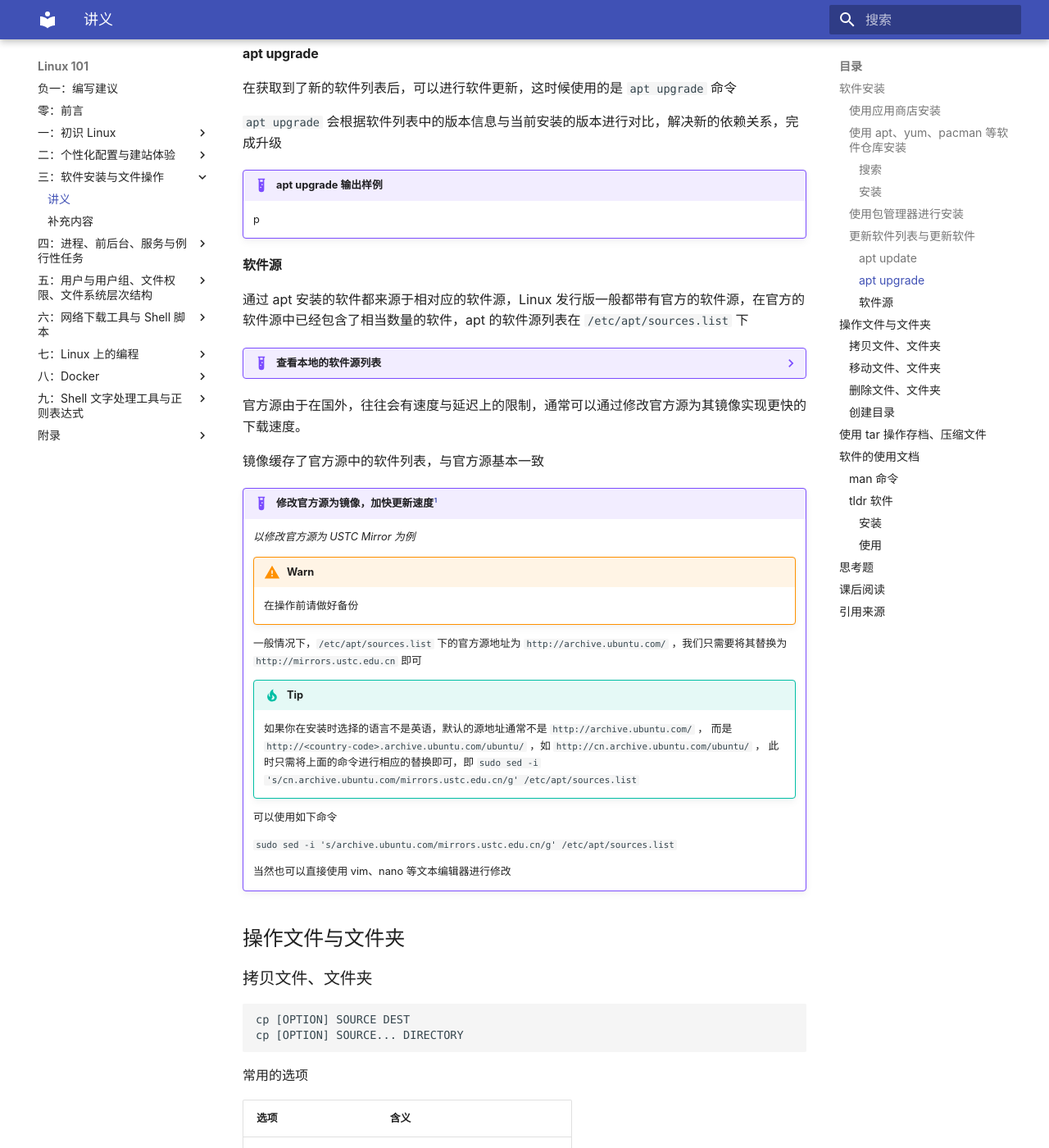
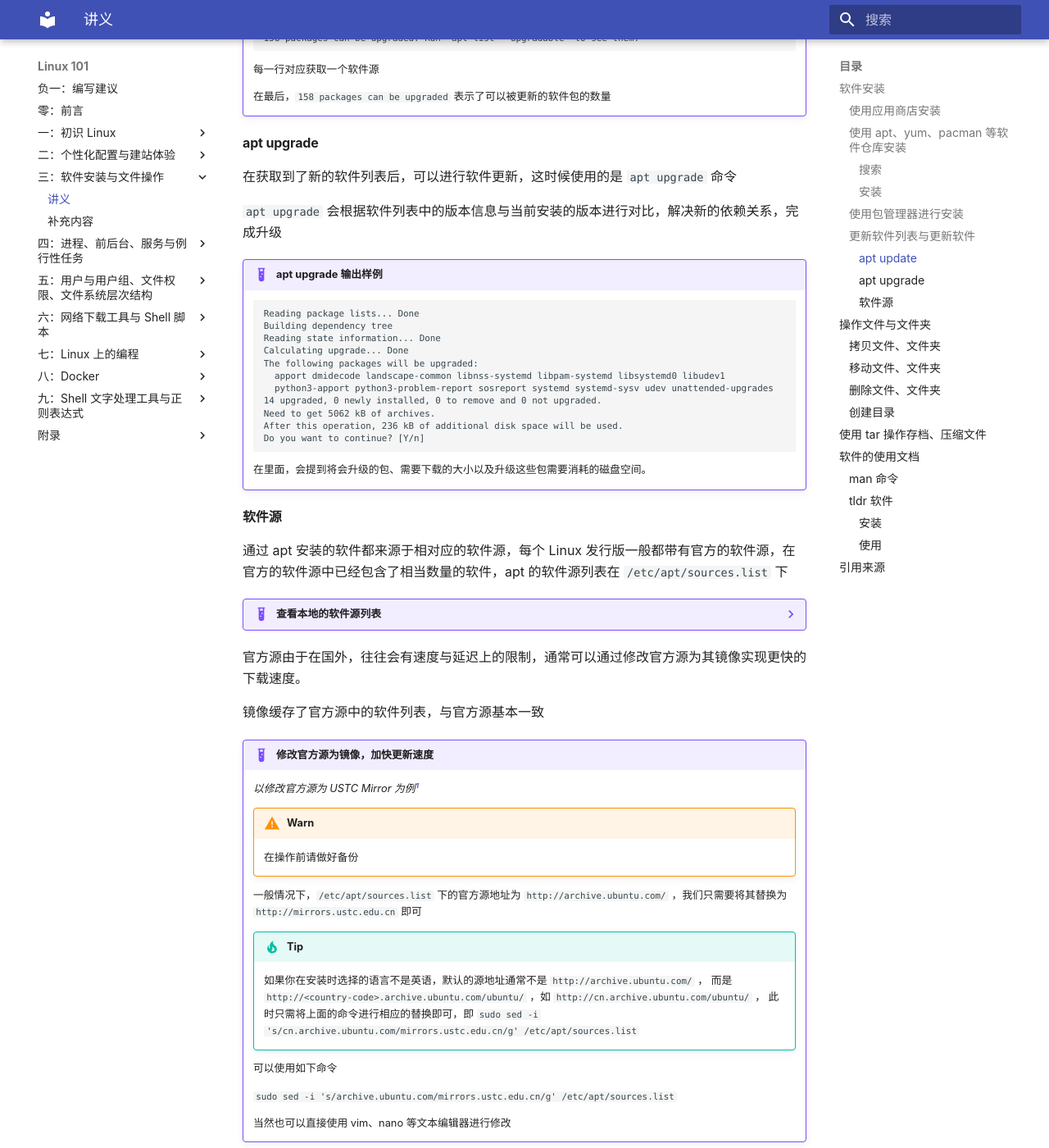
Before and after one commit to ustclug/Linux101-docs, an MkDocs documentation site: the page built from docs/Ch03/1.md, in a window 1280 px wide and 1400 px high, scrolled down 4251 px. Shown: the whole window at 82% size. Built offline with MkDocs 1.6.1 and Material for MkDocs 9.7.7, drawn with Linux system fonts in a browser that asks for light colours; some of the changed text lies outside the part shown.

Commit message:
Ch03: Add description for command

````diff
--- a/docs/Ch03/1.md
+++ b/docs/Ch03/1.md
@@ -21,16 +21,20 @@
 ![Ubuntu Application Store](images/vscode-ubuntu-application-store.png)
 
 !!! info ""
-    常见于自带应用商店的发行版，如 Ubuntu，Manjaro，Deepin 等
+    这种方法常见于自带应用商店的发行版，如 Ubuntu，Manjaro 等
 
     在其他的发行版上，可以通过安装 [snapcraft](https://snapcraft.io/) 获得应用商店
 
 ### 使用 apt、yum、pacman 等软件仓库安装
 
-使用软件仓库使用得要更加广泛，许多软件均可以通过一行命令完成其安装，优雅而快速。相比起使用应用商店的方法，使用这个软件仓库的方法需要预先知道所要的软件在软件仓库中的具体包名，没有应用商店帮助模糊搜索的功能。
+软件仓库是收藏了互联网上可用软件包（应用程序）的图书馆，里面往往包含了数万个可供只有下载和安装的可用软件包。[^2]
+
+在 Linux 下，相比起使用应用商店安装软件，软件仓库的使用要更加广泛，许多软件均可以通过一行命令完成其安装，优雅而快速。
+
+但是相比起使用应用商店的方法，使用这个软件仓库的方法需要预先知道所要的软件在软件仓库中的具体包名，没有应用商店帮助模糊搜索的功能。
 
 !!! abstract "什么是 apt、yum、pacman"
-    *以 Ubuntu 下的 apt 展开*
+    *以 Ubuntu 下的 apt 为例展开*
 
     apt，全称是 Advance Package Tool，是一个处理在 Debian、Ubuntu 或者 其他衍生发行版的 Linux 上安装和移除软件的自由软件。它可以自动下载、配置和安装二进制或者源代码格式的软件包，简化了在这些发行版上管理软件的流程。
 
@@ -117,13 +121,13 @@
 !!! example "Install VSCode from deb file"
     Visual Studio Code 并不在 `apt` 的官方源中，可以通过安装微软提供的 `deb` 文件的方式进行安装。
 
-    首先，下载 [`deb` 文件](https://go.microsoft.com/fwlink/?LinkID=760868)
+    首先，下载 [微软提供的 `deb` 文件](https://go.microsoft.com/fwlink/?LinkID=760868)
 
     然后运行 `apt install ./<file>.deb` （`<file>.deb` 为下载得到的 `deb` 文件）
 
 ### 更新软件列表与更新软件
 
-在计算机本地，系统会维护一个包列表，在这个列表里面，包含了软件信息以及软件包的依赖关系，在执行 `apt install` 命令时，会从这个列表中读取出想要安装的软件信息，包括下载地址、软件版本、依赖的包，同时 apt 会对依赖的包递归执行如上操作，直到不在有新的依赖包。如上得到的所有包，将会是在 `apt install some-package` 时安装的。
+在计算机本地，系统会维护一个包列表，在这个列表里面，包含了软件信息以及软件包的依赖关系，在执行 `apt install` 命令时，会从这个列表中读取出想要安装的软件信息，包括下载地址、软件版本、依赖的包，同时 apt 会对依赖的包递归执行如上操作，直到不再有新的依赖包。如上得到的所有包，将会是在 `apt install some-package` 时安装的。
 
 #### apt update
 
@@ -159,11 +163,24 @@
 `apt upgrade` 会根据软件列表中的版本信息与当前安装的版本进行对比，解决新的依赖关系，完成升级
 
 !!! Example "apt upgrade 输出样例"
-    p
+    ```
+    Reading package lists... Done
+    Building dependency tree
+    Reading state information... Done
+    Calculating upgrade... Done
+    The following packages will be upgraded:
+      apport dmidecode landscape-common libnss-systemd libpam-systemd libsystemd0 libudev1
+      python3-apport python3-problem-report sosreport systemd systemd-sysv udev unattended-upgrades
+    14 upgraded, 0 newly installed, 0 to remove and 0 not upgraded.
+    Need to get 5062 kB of archives.
+    After this operation, 236 kB of additional disk space will be used.
+    Do you want to continue? [Y/n]
+    ```
+    在里面，会提到将会升级的包、需要下载的大小以及升级这些包需要消耗的磁盘空间。
 
 #### 软件源
 
-通过 apt 安装的软件都来源于相对应的软件源，Linux 发行版一般都带有官方的软件源，在官方的软件源中已经包含了相当数量的软件，apt 的软件源列表在 `/etc/apt/sources.list` 下
+通过 apt 安装的软件都来源于相对应的软件源，每个 Linux 发行版一般都带有官方的软件源，在官方的软件源中已经包含了相当数量的软件，apt 的软件源列表在 `/etc/apt/sources.list` 下
 
 ??? Example "查看本地的软件源列表"
     ```
@@ -195,14 +212,23 @@
 
     分别是 Archive type，Repository URL，Distribution 和 Component
 
+    在 Ubuntu 下，Component 可以为如下几个[^2]：
+
+    | 类型       | 含义                                                                                        |
+    | ---------- | ------------------------------------------------------------------------------------------- |
+    | Main       | 包含自由软件的软件包                                                                        |
+    | Restricted | 包含通常使用的软件，由 Ubuntu 团队支持，但不是完全的自由软件许可授权                        |
+    | Universe   | 包含了数千个不由 Canonical 官方支持的软件包。授权于各种自由软件许可协议，来自各种公共来源。 |
+    | Multiverse | 包含非自由软件的软件包                                                                      |
+
     具体的含义见 [Source List](https://wiki.debian.org/SourcesList)
 
 官方源由于在国外，往往会有速度与延迟上的限制，通常可以通过修改官方源为其镜像实现更快的下载速度。
 
 镜像缓存了官方源中的软件列表，与官方源基本一致
 
-!!! Example "修改官方源为镜像，加快更新速度[^1]"
-    *以修改官方源为 USTC Mirror 为例*
+!!! Example "修改官方源为镜像，加快更新速度"
+    *以修改官方源为 USTC Mirror 为例[^1]*
 
     !!! warning "Warn"
         在操作前请做好备份
@@ -220,10 +246,15 @@
 
 ## 操作文件与文件夹
 
+在 Linux 在进行操作文件与文件夹是使用 Linux 最基础的一个技能。不像在 Windows 和 macOS 下有图形化界面，很容易管理文件与文件夹，拖拽文件即可完成文件的移动，所见即所得；Linux 的命令行操作虽然繁琐一些，但是可以通过命令与参数的组合完成通过图形化界面难以实现或者无法实现的功能。
+
 ### 拷贝文件、文件夹
 
-```
+```bash
+# 将 SOURCE 文件拷贝到 DEST 文件，拷贝得到的文件即为 DEST
 cp [OPTION] SOURCE DEST
+
+# 将 SOURCE 文件拷贝到 DIRECTORY 目录下，SOURCE 可以为不止一个文件
 cp [OPTION] SOURCE... DIRECTORY
 ```
 
@@ -255,10 +286,13 @@
 
 ### 移动文件、文件夹
 
-`mv` 与 `cp` 的使用方式相似
+`mv` 与 `cp` 的使用方式相似，效果类似于 Windows 下的剪切
 
-```
+```bash
+# 将 SOURCE 文件移动到 DEST 文件
 mv [OPTION] SOURCE DEST
+
+# 将 SOURCE 文件移动到 DIRECTORY 文件夹下，SOURCE 可以为多个文件
 mv [OPTION] SOURCE... DIRECTORY
 ```
 
@@ -272,7 +306,9 @@
 
 ### 删除文件、文件夹
 
-```
+```bash
+# 删除 FILE 文件，FILE 可以为多个文件。
+# 如果需要删除文件夹，需要通过 -r 选项递归删除文件夹
 rm [OPTION] FILE...
 ```
 
@@ -302,7 +338,8 @@
 
 ### 创建目录
 
-```
+```bash
+# 创建一个文件夹，名为 DIR_NAME
 mkdir DIR_NAME...
 ```
 
@@ -314,9 +351,12 @@
 
 ## 使用 tar 操作存档、压缩文件
 
-经常，我们希望将许多文件打包然后发送给其他人，这时候就会用到 `tar` 这个命令，作为一个存档工具，它可以将许多文件打包为一个存档文件，通常，可以使用其自带的 gzip 或 bzip2 算法进行压缩，生成压缩文件
+经常，我们希望将许多文件打包然后发送给其他人，这时候就会用到 `tar` 这个命令，作为一个存档工具，它可以将许多文件打包为一个存档文件。
 
-```
+通常，可以使用其自带的 gzip 或 bzip2 算法进行压缩，生成压缩文件
+
+```bash
+# 命令格式如下，请参考下面的使用样例了解使用方法
 tar [OPTIONS] [FILE]...
 ```
 
@@ -340,7 +380,7 @@
 | `-j, --bzip2`                    | 使用 bzip2 算法处理存档文件 |
 | `-J, --xz`                       | 使用 xz 算法处理存档文件    |
 
-!!! example Usage of TAR
+!!! example "Usage of TAR"
     * 将 `file1`、`file2`、`file3` 打包为 `target.tar`
     ```
     tar -c -f target.tar file1 file2 file3
@@ -387,16 +427,21 @@
 
 面对一个新的软件，比如上面提到的 tar 存档软件，除了使用搜索引擎在互联网上搜索使用方法外，还可以通过软件安装时自带的使用文档来学习。
 
+掌握通过一些手段了解一个新的命令的使用方法的技能在 Linux 学习中是极其重要的，Linux 的命令众多，并不会有很多的命令会有详细的说明。有时候官方文档也没有解释清楚的，可能需要手动试错乃至翻阅源代码了解命令的参数含义。
+
 ### man 命令
 
 通过 `man + 命令名` 可以得到大部分安装在 Linux 上的软件的用户手册。
 
 大部分软件在安装时会将它的软件手册安装在系统的特定目录， `man` 命令就是读取并展示这些手册的命令。在软件手册中，会带有软件的每一个参数的含义、退出值含义、作者等内容，大而全。但一般较少带有使用样例，需要根据自身需要拼接软件参数。
 
-```
+```bash
+# 调出 tar 命令和 ls 命令的文档
 man tar
 man ls
 ```
+
+文档中，往往会有命令的参数组合以及参数的详细含义，大而全能够很好地描述它，但是这对于我们希望能够快速上手一个命令是不利的，这就需要后面的另一个工具。
 
 ```
 ➜  ~ man tar
@@ -488,10 +533,8 @@
 * 给出一个存档文件中的文件列表
 * 解压一个存档文件，但是只有特定的文件名的文件才会被解压。在例子中，使用了通配符 `*.html` ，即只有以 `.html` 结尾的文件才会被解压
 
-## 思考题
-
-## 课后阅读
-
 ## 引用来源
 
 [^1]: [Ubuntu 源使用帮助](https://mirrors.ustc.edu.cn/help/ubuntu.html)
+
+[^2]: [软件仓库](http://people.ubuntu.com/~happyaron/udc-cn/lucid-html/ch06s09.html)
````
Also changed, not shown: docs/Ch03/1-supplement.md (+2 -0 lines).
